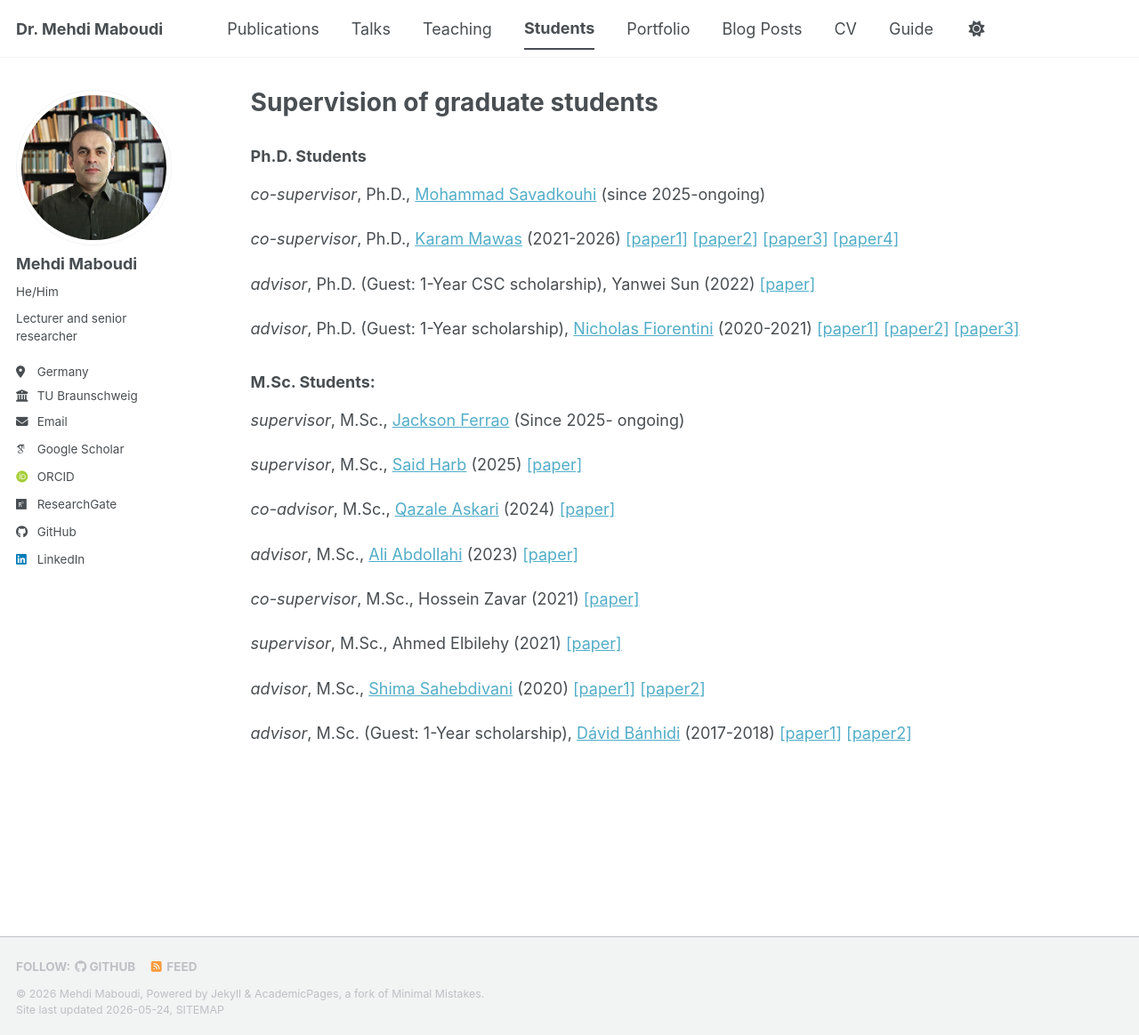
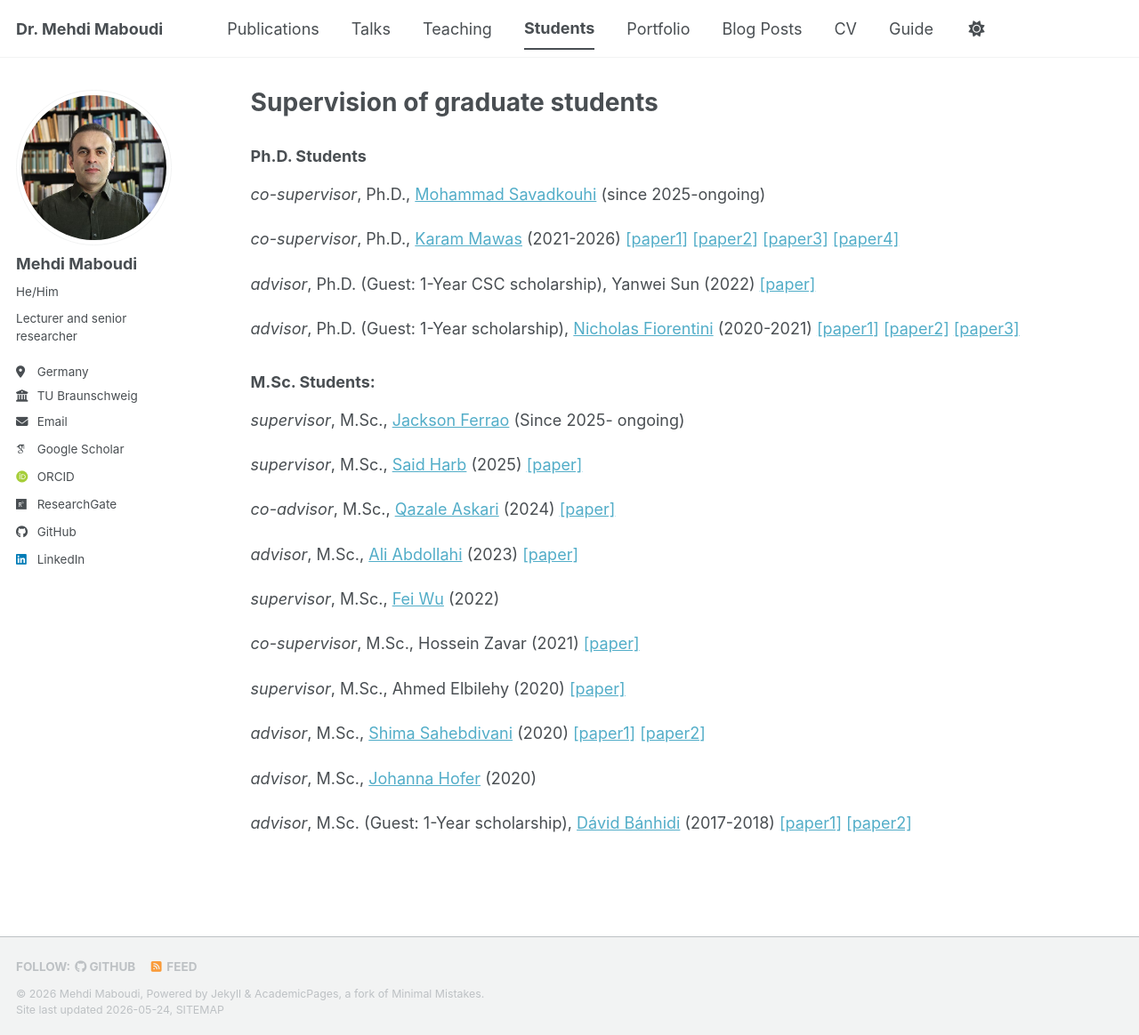
Before and after one commit to MehdiMaboudi/mehdimaboudi.github.io, a Jekyll site: the page built from _pages/students.html, in a window 1280 px wide and 1164 px high. Shown: the whole window at 89% size. Built offline with Jekyll 4.4.1, drawn with Linux system fonts in a browser that asks for light colours; some web fonts are replaced; a script bundle is joined from its source files by our own code; library files that are not in the unit come from our copies.

Commit message:
student completed

```diff
--- a/_pages/students.html
+++ b/_pages/students.html
@@ -54,7 +54,11 @@ author_profile: true
   <p>
     <i>advisor</i>, M.Sc., <a href="https://www.linkedin.com/in/ali-abdollahi-b10b5920a/"  target="_blank" rel="noopener noreferrer">Ali Abdollahi</a> (2023)
     <a href="https://www.mdpi.com/1424-8220/23/13/5934" target="_blank" rel="noopener noreferrer">[paper]</a>
-</p>
+  </p>
+
+  <p>
+    <i>supervisor</i>, M.Sc., <a href="https://www.linkedin.com/in/fei-wu-b11349206/"  target="_blank" rel="noopener noreferrer">Fei Wu</a> (2022)
+  </p>
 
   <p>
     <i>co-supervisor</i>, M.Sc., Hossein Zavar (2021)
@@ -62,7 +66,7 @@ author_profile: true
   </p>
 
   <p>
-    <i>supervisor</i>, M.Sc., Ahmed Elbilehy (2021)
+    <i>supervisor</i>, M.Sc., Ahmed Elbilehy (2020)
     <a href="https://isprs-archives.copernicus.org/articles/XLIII-B1-2021/183/2021/" target="_blank" rel="noopener noreferrer">[paper]</a>
 
   </p>
@@ -72,6 +76,11 @@ author_profile: true
     <a href="https://doi.org/10.3390/s20185220" target="_blank" rel="noopener noreferrer">[paper1]</a>
     <a href="https://ieeexplore.ieee.org/abstract/document/9116894" target="_blank" rel="noopener noreferrer">[paper2]</a>
   </p>
+
+  <p>
+    <i>advisor</i>, M.Sc., <a href="https://www.linkedin.com/in/johanna-hofer-67709121a/"  target="_blank" rel="noopener noreferrer">Johanna Hofer</a> (2020)
+  </p>
+
   <p>
     <i>advisor</i>, M.Sc. (Guest: 1-Year scholarship), <a href="https://linkedin.com/in/davidbanhidi/"  target="_blank" rel="noopener noreferrer">Dávid Bánhidi</a> (2017-2018)
     <a href="https://www.researchgate.net/profile/Mehdi-Maboudi-2/publication/321709273_Evaluation_of_indoor_mobile_mapping_systems/links/5a2c4891a6fdccfbbf873527/Evaluation-of-indoor-mobile-mapping-systems.pdf" target="_blank" rel="noopener noreferrer">[paper1]</a>
```
